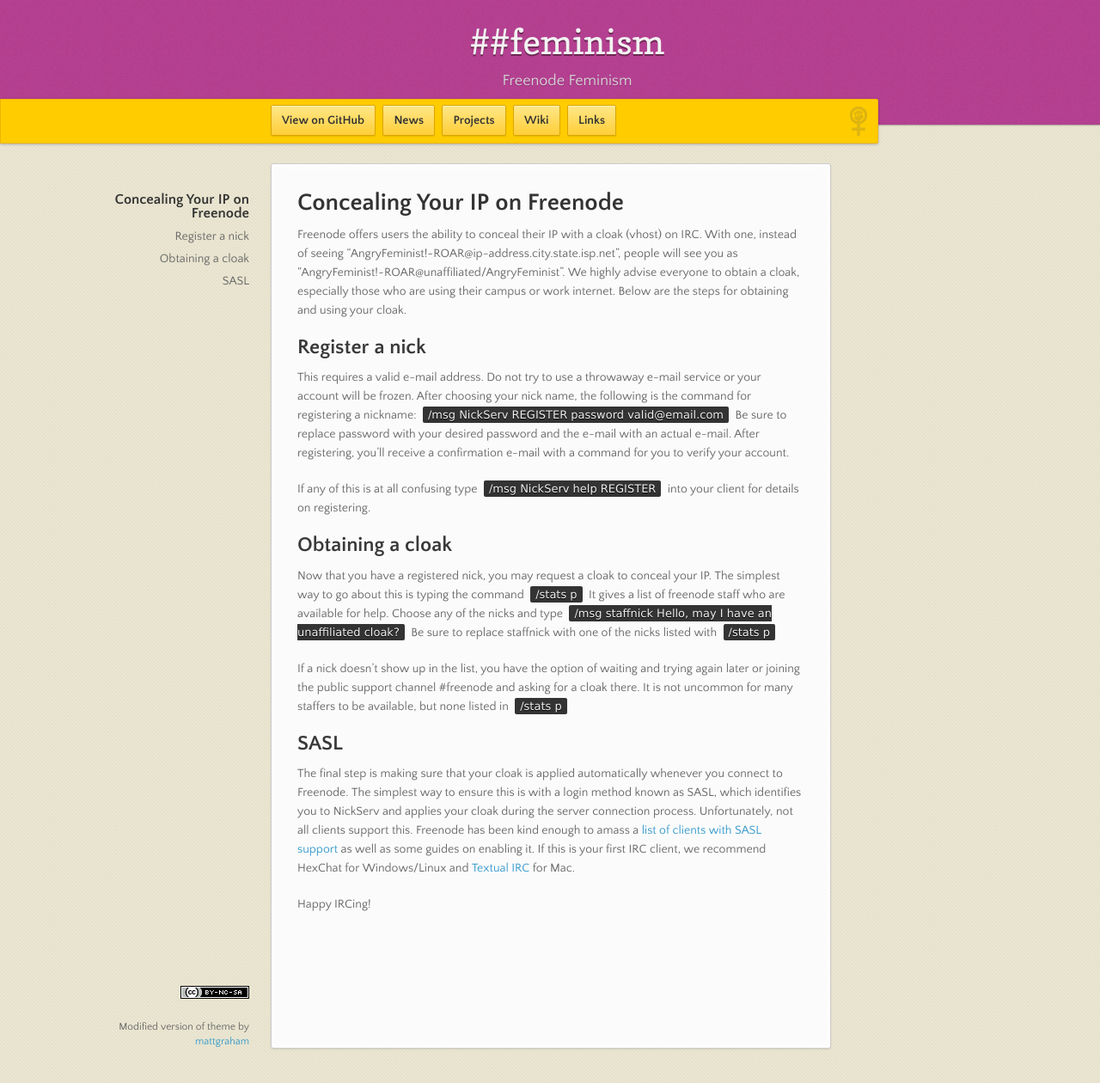
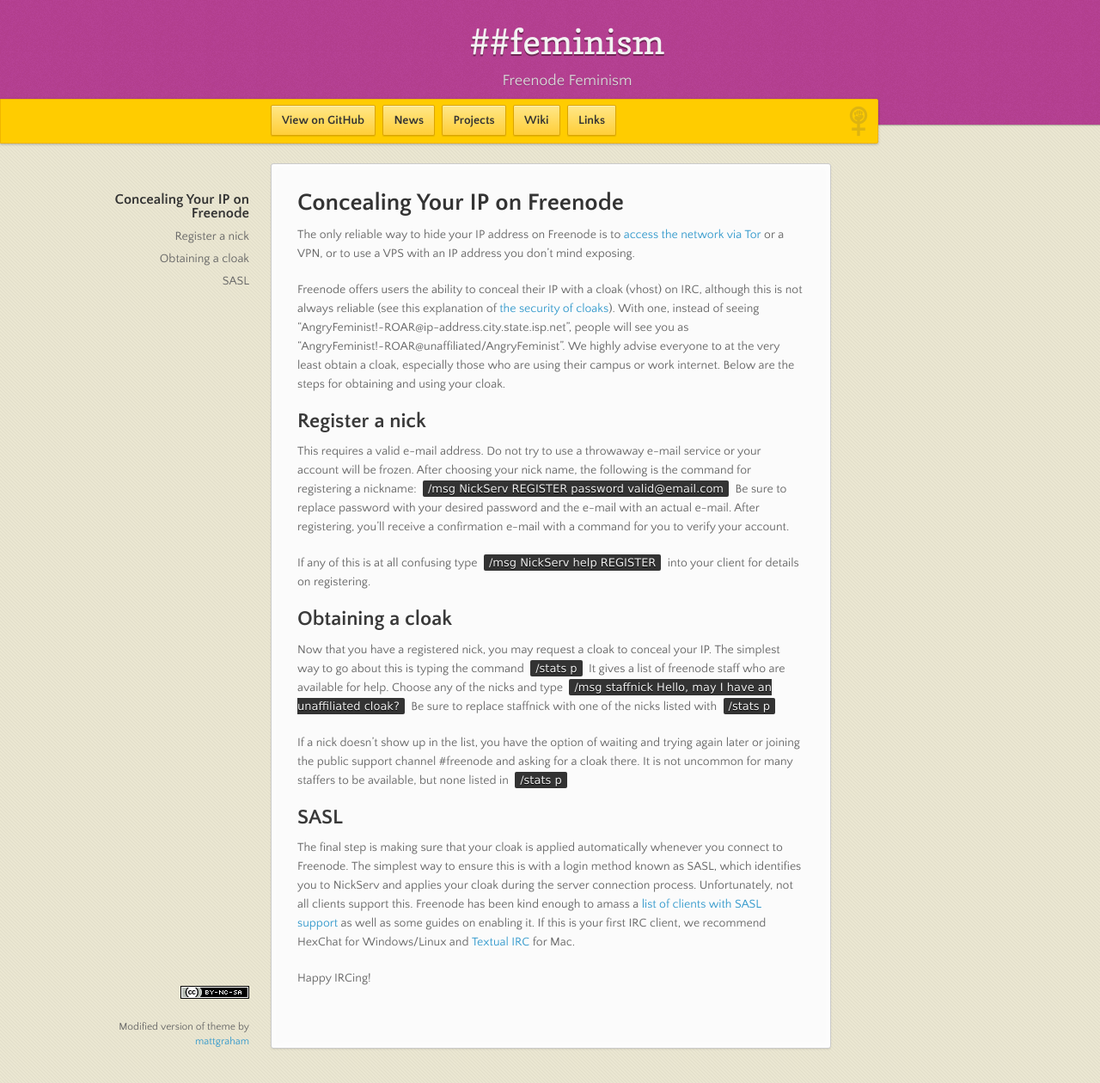
Before and after one commit to feminism-chat/feminism-chat.github.io, a Jekyll site: the page built from cloak.md, in a window 1280 px wide and 1260 px high. Shown: the whole window at 86% size. Built offline with Jekyll 4.4.1, drawn with Linux system fonts in a browser that asks for light colours; nearby versions of some CDN libraries.

Commit message:
Clarify limitations of cloaks. Resolves #7.

```diff
--- a/cloak.md
+++ b/cloak.md
@@ -5,7 +5,9 @@ title: Concealing Your IP on Freenode
 ---
 
 # Concealing Your IP on Freenode
-Freenode offers users the ability to conceal their IP with a cloak (vhost) on IRC.  With one, instead of seeing "AngryFeminist!~ROAR@ip-address.city.state.isp.net", people will see you as "AngryFeminist!~ROAR@unaffiliated/AngryFeminist".  We highly advise everyone to obtain a cloak, especially those who are using their campus or work internet. Below are the steps for obtaining and using your cloak.
+The only reliable way to hide your IP address on Freenode is to [access the network via Tor](http://freenode.net/irc_servers.shtml#tor) or a VPN, or to use a VPS with an IP address you don't mind exposing.
+
+Freenode offers users the ability to conceal their IP with a cloak (vhost) on IRC, although this is not always reliable (see this explanation of [the security of cloaks](https://gist.github.com/maxteufel/1e2cf7ada079c271bd3c)). With one, instead of seeing "AngryFeminist!~ROAR@ip-address.city.state.isp.net", people will see you as "AngryFeminist!~ROAR@unaffiliated/AngryFeminist".  We highly advise everyone to at the very least obtain a cloak, especially those who are using their campus or work internet. Below are the steps for obtaining and using your cloak.
 
 ## Register a nick
 This requires a valid e-mail address.  Do not try to use a throwaway e-mail service or your account will be frozen.  After choosing your nick name, the following is the command for registering a nickname: `/msg NickServ REGISTER password valid@email.com` Be sure to replace password with your desired password and the e-mail with an actual e-mail. After registering, you'll receive a confirmation e-mail with a command for you to verify your account.
```
